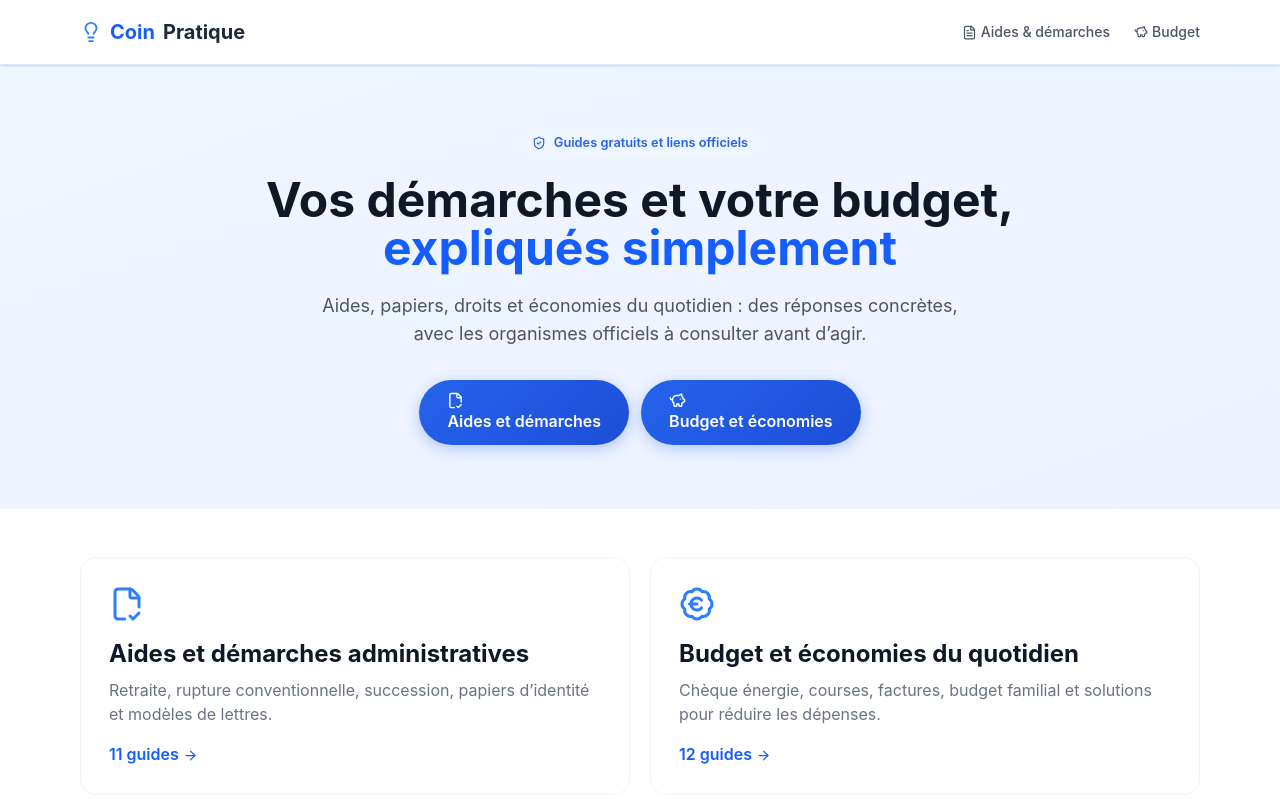
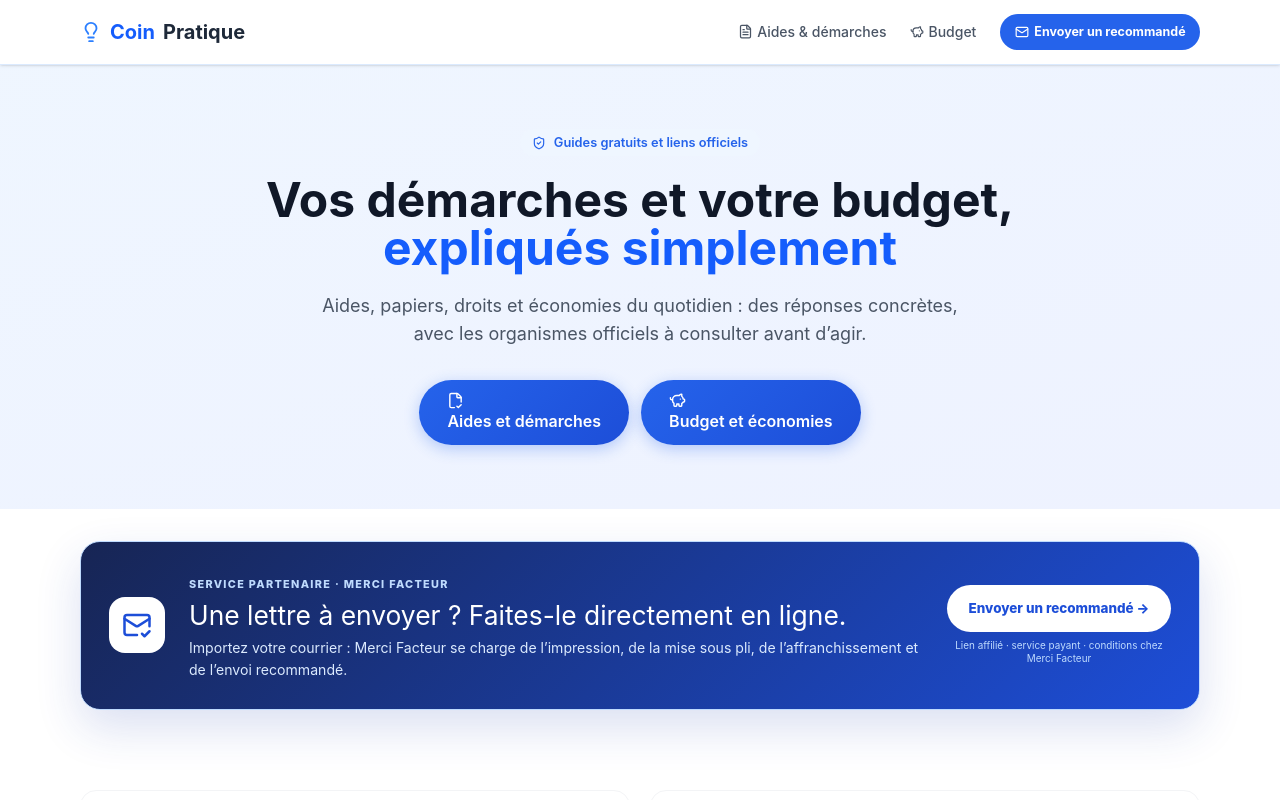
Before and after one commit to selenevoyance14-svg/coin-pratique, a Next.js app: page / in a window 1280 px wide. Shown: the top 800 px of the page. Built offline with nearby package versions, Linux system fonts and the light colour scheme.

Commit message:
Ajoute l affiliation Merci Facteur

```diff
--- /dev/null
+++ b/app/affiliation/page.tsx
@@ -0,0 +1,37 @@
+import type { Metadata } from "next";
+
+export const metadata: Metadata = {
+  title: "Affiliation et partenaires — Coin Pratique",
+  description: "Transparence sur les liens affiliés présents sur Coin Pratique.",
+  alternates: { canonical: "/affiliation" },
+};
+
+export default function AffiliationPage() {
+  return (
+    <div className="mx-auto max-w-3xl px-4 py-10">
+      <h1 className="mb-8 text-3xl font-bold text-gray-900">Affiliation et partenaires</h1>
+      <div className="prose prose-blue max-w-none prose-p:text-gray-600 prose-headings:text-gray-900">
+        <p>
+          Certains liens clairement signalés sont affiliés. Une commande réalisée après
+          un clic peut rémunérer Coin Pratique, sans surcoût ajouté par notre site.
+        </p>
+        <h2>Merci Facteur</h2>
+        <p>
+          Les boutons « Envoyer un recommandé » conduisent vers Merci Facteur, un service
+          tiers payant d’impression, de mise sous pli, d’affranchissement et d’envoi postal.
+          Ses prix et conditions sont à vérifier directement sur son site.
+        </p>
+        <h2>Amazon</h2>
+        <p>
+          En tant que Partenaire Amazon, nous réalisons un bénéfice sur les achats
+          remplissant les conditions requises. Les prix et disponibilités relèvent d’Amazon.
+        </p>
+        <h2>Indépendance éditoriale</h2>
+        <p>
+          Les partenariats ne modifient pas l’accès gratuit aux guides et ne remplacent
+          jamais la vérification des informations auprès des organismes compétents.
+        </p>
+      </div>
+    </div>
+  );
+}
--- a/app/categorie/[categorie]/[slug]/page.tsx
+++ b/app/categorie/[categorie]/[slug]/page.tsx
@@ -5,6 +5,7 @@ import { MDXRemote } from "next-mdx-remote/rsc";
 import { Link2 } from "lucide-react";
 import Link from "next/link";
 import type { MDXComponents } from "mdx/types";
+import MerciFacteurCta from "@/components/MerciFacteurCta";
 
 type Props = {
   params: Promise<{ categorie: string; slug: string }>;
@@ -149,6 +150,12 @@ export default async function ArticlePage({ params }: Props) {
         <MDXRemote source={article.content} components={mdxComponents} />
       </div>
 
+      {categorie === "administratif" && (
+        <div className="mt-10">
+          <MerciFacteurCta compact />
+        </div>
+      )}
+
       {/* Articles similaires */}
       {relatedArticles.length > 0 && (
         <div className="mt-14 pt-8 border-t border-gray-100">
--- a/app/globals.css
+++ b/app/globals.css
@@ -68,3 +68,53 @@ body {
   color: #9ca3af;
   font-style: italic;
 }
+
+.header-mail-cta {
+  display: inline-flex;
+  align-items: center;
+  gap: 0.35rem;
+  border-radius: 999px;
+  background: #2563eb;
+  color: white;
+  padding: 0.55rem 0.9rem;
+  font-size: 0.78rem;
+  font-weight: 700;
+  white-space: nowrap;
+  transition: 0.2s ease;
+}
+
+.header-mail-cta:hover { background: #1d4ed8; transform: translateY(-1px); }
+
+.merci-cta {
+  display: grid;
+  grid-template-columns: auto minmax(0, 1fr) auto;
+  align-items: center;
+  gap: 1.5rem;
+  padding: 1.75rem;
+  border: 1px solid #bfdbfe;
+  border-radius: 1.25rem;
+  color: white;
+  background: linear-gradient(135deg, #172554, #1d4ed8);
+  box-shadow: 0 18px 45px rgba(30, 64, 175, 0.16);
+}
+
+.merci-cta-compact { padding: 1.4rem; }
+.merci-cta-icon { display: grid; place-items: center; width: 3.5rem; height: 3.5rem; border-radius: 1rem; color: #1d4ed8; background: white; }
+.merci-cta-label { color: #bfdbfe; font-size: 0.68rem; font-weight: 800; letter-spacing: 0.12em; text-transform: uppercase; }
+.merci-cta h2 { margin: 0.35rem 0; color: white; font-size: clamp(1.25rem, 2.4vw, 1.65rem); line-height: 1.2; }
+.merci-cta p { margin: 0; color: #dbeafe; font-size: 0.88rem; line-height: 1.55; }
+.merci-cta-action { display: grid; width: 14rem; gap: 0.45rem; }
+.merci-cta-action a { display: inline-flex; min-height: 2.9rem; align-items: center; justify-content: center; border-radius: 999px; background: white; color: #1d4ed8; padding: 0 1rem; font-size: 0.84rem; font-weight: 800; transition: 0.2s ease; }
+.merci-cta-action a:hover { background: #eff6ff; transform: translateY(-1px); }
+.merci-cta-action small { color: #bfdbfe; font-size: 0.62rem; line-height: 1.35; text-align: center; }
+
+@media (max-width: 760px) {
+  .merci-cta { grid-template-columns: auto 1fr; }
+  .merci-cta-action { grid-column: 1 / -1; width: auto; }
+}
+
+@media (max-width: 520px) {
+  .merci-cta { grid-template-columns: 1fr; padding: 1.3rem; }
+  .merci-cta-action { grid-column: auto; }
+  .merci-cta-icon { width: 3rem; height: 3rem; }
+}
--- a/app/layout.tsx
+++ b/app/layout.tsx
@@ -1,7 +1,8 @@
 import type { Metadata } from "next";
 import "./globals.css";
 import Link from "next/link";
-import { FileText, Lightbulb, PiggyBank } from "lucide-react";
+import { FileText, Lightbulb, Mail, PiggyBank } from "lucide-react";
+import { MERCI_FACTEUR_RECOMMANDE } from "@/components/MerciFacteurCta";
 
 export const metadata: Metadata = {
   title: "Coin Pratique — Aides, démarches et économies",
@@ -71,6 +72,9 @@ export default function RootLayout({ children }: { children: React.ReactNode })
               <Link href="/categorie/budget" className="flex items-center gap-1 text-gray-600 hover:text-blue-600 transition">
                 <PiggyBank size={14} /> Budget
               </Link>
+              <a href={MERCI_FACTEUR_RECOMMANDE} target="_blank" rel="sponsored noopener noreferrer" className="header-mail-cta">
+                <Mail size={14} /> <span className="hidden md:inline">Envoyer un recommandé</span><span className="md:hidden">Envoyer</span>
+              </a>
             </nav>
           </div>
         </header>
@@ -90,7 +94,7 @@ export default function RootLayout({ children }: { children: React.ReactNode })
                   Des guides simples pour comprendre vos démarches, vos aides et votre budget.
                 </p>
                 <p className="text-xs text-gray-400 mt-3 italic">
-                  En tant que partenaire Amazon, nous percevons une commission sur les achats qualifies, sans surcout pour vous.
+                  Certains liens partenaires peuvent rémunérer Coin Pratique, sans surcoût ajouté par notre site.
                 </p>
               </div>
               <div>
@@ -125,6 +129,8 @@ export default function RootLayout({ children }: { children: React.ReactNode })
                   <a href="/mentions-legales" className="text-xs text-gray-400 hover:text-blue-600 transition">Mentions legales</a>
                   <span className="text-xs text-gray-300 mx-1">|</span>
                   <a href="/confidentialite" className="text-xs text-gray-400 hover:text-blue-600 transition">Confidentialite</a>
+                  <span className="text-xs text-gray-300 mx-1">|</span>
+                  <a href="/affiliation" className="text-xs text-gray-400 hover:text-blue-600 transition">Affiliation</a>
                 </div>
               </div>
             </div>
--- a/app/mentions-legales/page.tsx
+++ b/app/mentions-legales/page.tsx
@@ -10,6 +10,7 @@ export default function MentionsLegales() {
         <h2>Liens affiliés</h2>
         <p><strong>En tant que Partenaire Amazon, je réalise un bénéfice sur les achats remplissant les conditions requises.</strong></p>
         <p>Les liens vers Amazon présents sur ce site sont des liens affiliés. Un achat effectué après un clic peut générer une commission, sans coût supplémentaire pour vous. Consultez notre <a href="/affiliation-amazon">page de transparence Amazon</a>.</p>
+        <p>Les liens vers Merci Facteur sont également affiliés. Ce service tiers payant reste responsable de ses tarifs, conditions et prestations d’envoi postal.</p>
         <h2>Responsabilité</h2>
         <p>Les informations fournies sur ce site le sont à titre indicatif. Les prix, disponibilités et conditions doivent être vérifiés auprès du marchand avant tout achat.</p>
         <h2>Contact</h2>
--- a/app/page.tsx
+++ b/app/page.tsx
@@ -12,6 +12,7 @@ import {
   getAllArticles,
   getArticlesByCategorie,
 } from "@/lib/articles";
+import MerciFacteurCta from "@/components/MerciFacteurCta";
 
 const PRIORITY_ARTICLES = [
   ["administratif", "pension-reversion-guide-complet"],
@@ -60,6 +61,10 @@ export default function HomePage() {
             </Link>
           </div>
         </div>
+      </section>
+
+      <section className="mx-auto max-w-6xl px-4 py-8">
+        <MerciFacteurCta />
       </section>
 
       <section className="mx-auto max-w-6xl px-4 py-12">
--- /dev/null
+++ b/components/MerciFacteurCta.tsx
@@ -0,0 +1,26 @@
+import { MailCheck } from "lucide-react";
+
+export const MERCI_FACTEUR_RECOMMANDE =
+  "https://www.merci-facteur.com/lettres/lrar/lettre-recommandee.php#p_ref=175";
+
+export default function MerciFacteurCta({ compact = false }: { compact?: boolean }) {
+  return (
+    <aside className={`merci-cta ${compact ? "merci-cta-compact" : ""}`} aria-label="Service partenaire d’envoi de courrier">
+      <div className="merci-cta-icon" aria-hidden="true"><MailCheck size={30} /></div>
+      <div className="min-w-0">
+        <span className="merci-cta-label">Service partenaire · Merci Facteur</span>
+        <h2>Une lettre à envoyer&nbsp;? Faites-le directement en ligne.</h2>
+        <p>
+          Importez votre courrier&nbsp;: Merci Facteur se charge de l’impression,
+          de la mise sous pli, de l’affranchissement et de l’envoi recommandé.
+        </p>
+      </div>
+      <div className="merci-cta-action">
+        <a href={MERCI_FACTEUR_RECOMMANDE} target="_blank" rel="sponsored noopener noreferrer">
+          Envoyer un recommandé →
+        </a>
+        <small>Lien affilié · service payant · conditions chez Merci Facteur</small>
+      </div>
+    </aside>
+  );
+}
--- a/scripts/generate-sitemap.mjs
+++ b/scripts/generate-sitemap.mjs
@@ -39,6 +39,7 @@ const urls = [
   `  <url><loc>${BASE_URL}/mentions-legales</loc><changefreq>yearly</changefreq><priority>0.2</priority></url>`,
   `  <url><loc>${BASE_URL}/confidentialite</loc><changefreq>yearly</changefreq><priority>0.2</priority></url>`,
   `  <url><loc>${BASE_URL}/a-propos</loc><changefreq>yearly</changefreq><priority>0.4</priority></url>`,
+  `  <url><loc>${BASE_URL}/affiliation</loc><changefreq>yearly</changefreq><priority>0.2</priority></url>`,
 ];
 
 const sitemap = `<?xml version="1.0" encoding="UTF-8"?>
```
Also changed, not shown: 1 other file (tests, documents, lock files or other folders).
